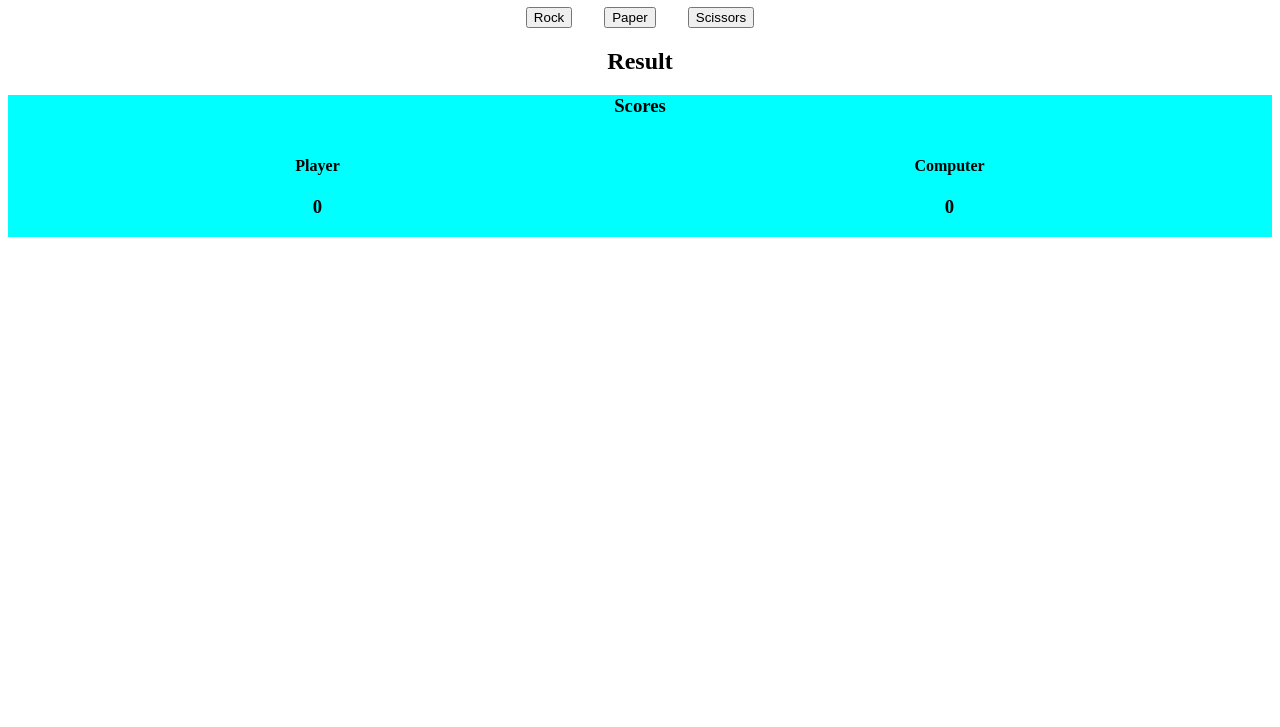
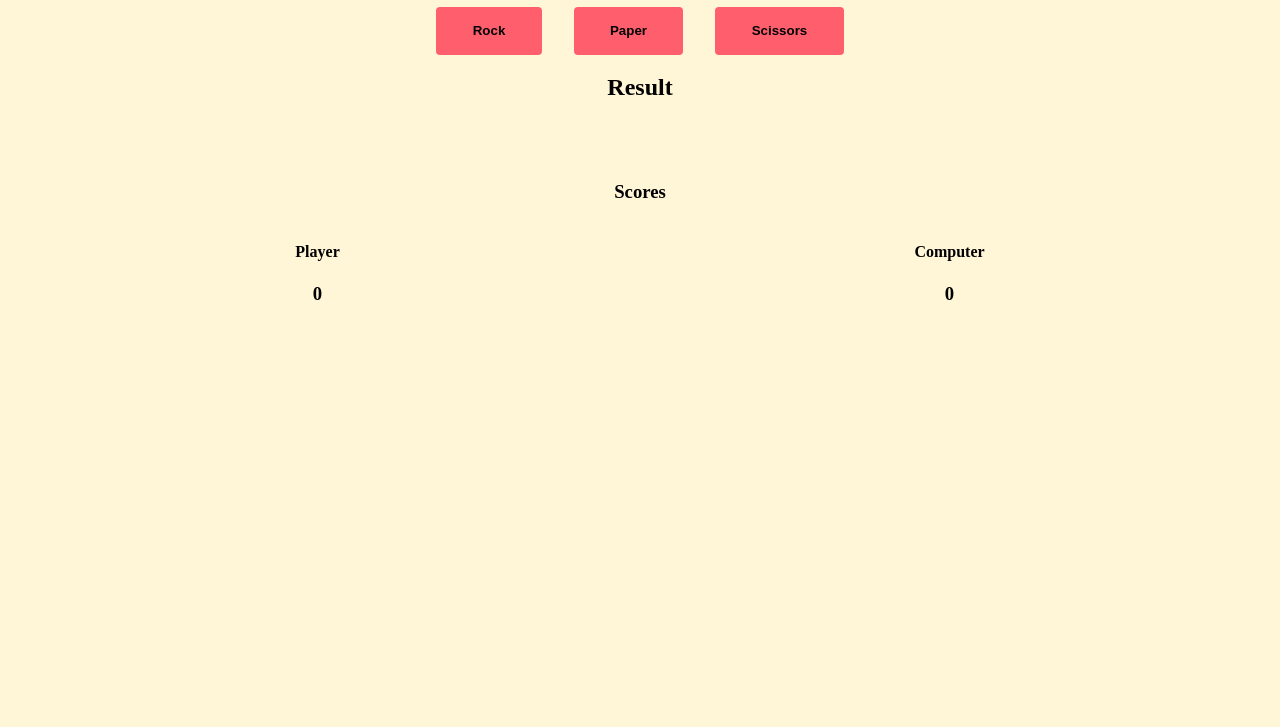
Before and after one commit to KietHub/rock-paper-scissors, a plain HTML site: page index.html in a window 1280 px wide. Shown: the part 73-800 px from the top of the page. Drawn offline with Linux system fonts and the light colour scheme.

Commit message:
Add colours and button animations

```diff
--- a/style.css
+++ b/style.css
@@ -1,5 +1,25 @@
+body {
+    background-color: #fff5d7;
+}
+
 h1 {
     text-align: center;
+}
+
+button {
+    background-color: #ff5e6c;
+    padding: 1em 2.5em;
+    border-radius: 4px;
+    border: 3px solid transparent;
+    font-weight: bold;
+}
+
+button:hover {
+    border: 3px solid black;
+}
+
+button:active {
+    transform: scale(0.9);
 }
 
 #btn-container {
@@ -14,7 +34,7 @@ h1 {
 
 #score-container {
     text-align: center;
-    background-color: aqua;
+    margin-top: 5em;
 }
 
 #player-comp-container {
```
